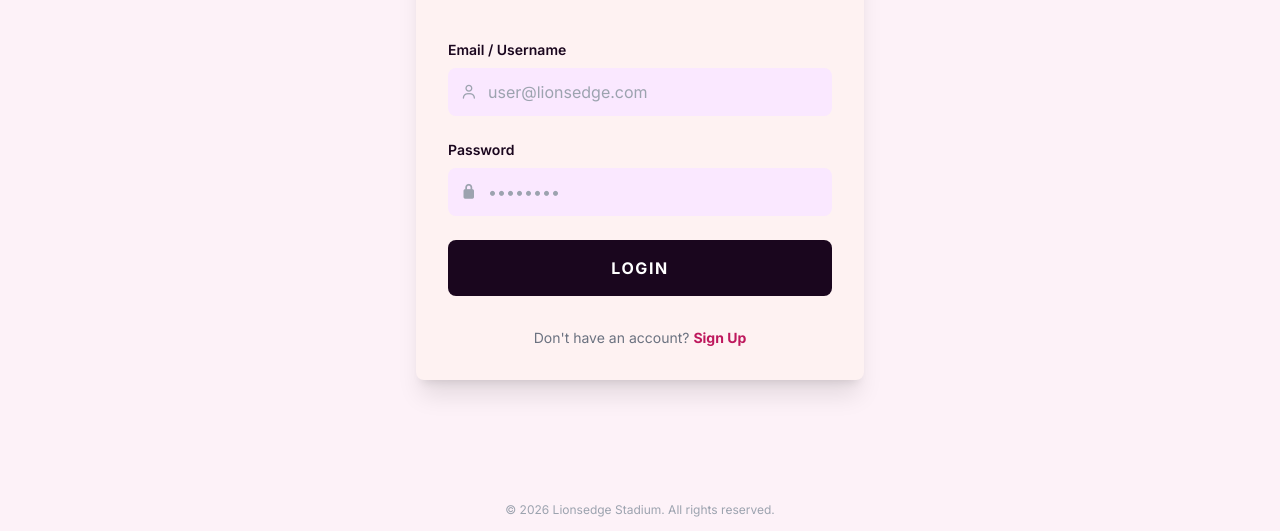
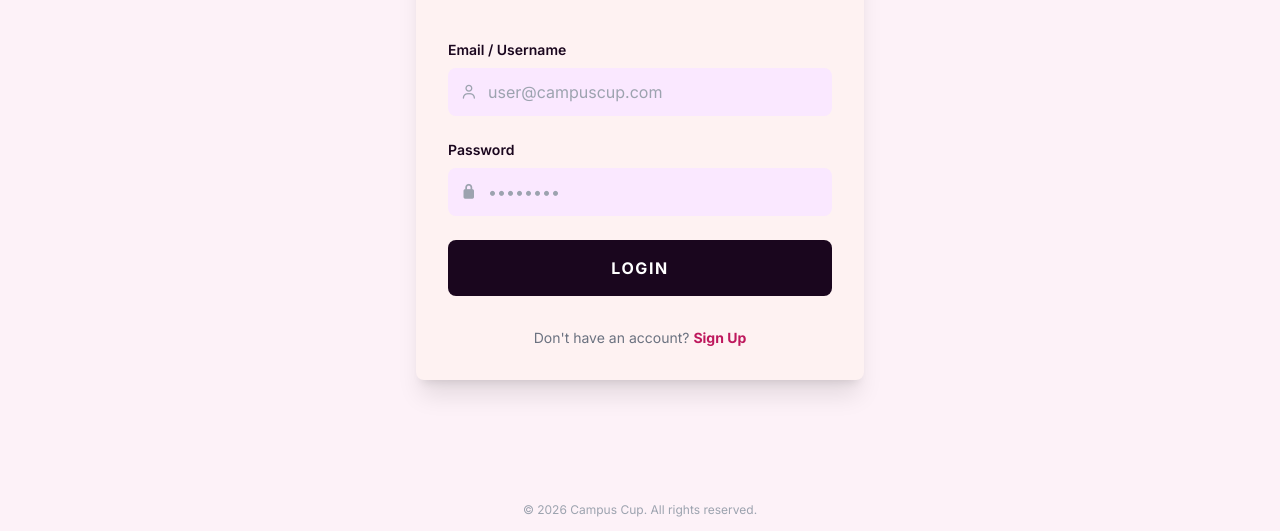
Before and after one commit to OlujimiA/campuscup, a React (Vite) app: page /login in a window 1280 px wide. Shown: the part 266-797 px from the top of the page. Built offline with nearby package versions, Linux system fonts and the light colour scheme.

Commit message:
Rebrand from Lion's Edge to Campus Cup

```diff
--- a/src/Login.tsx
+++ b/src/Login.tsx
@@ -72,7 +72,7 @@ function Login({ onLogin }: LoginProps) {
               <label className="block text-[#1a061e] text-sm font-semibold mb-2">Email / Username</label>
               <div className="relative">
                 <span className="absolute inset-y-0 left-0 flex items-center pl-3 text-gray-400"><i className="far fa-user text-sm"></i></span>
-                <input type="text" value={email} onChange={(e) => setEmail(e.target.value)} className="input-field w-full pl-10 pr-4 py-3 rounded-lg focus:outline-none" placeholder="user@lionsedge.com" required />
+                <input type="text" value={email} onChange={(e) => setEmail(e.target.value)} className="input-field w-full pl-10 pr-4 py-3 rounded-lg focus:outline-none" placeholder="user@campuscup.com" required />
               </div>
             </div>
             <div>
@@ -89,7 +89,7 @@ function Login({ onLogin }: LoginProps) {
           </div>
         </div>
       </main>
-      <footer className="text-center p-4 text-gray-400 text-xs">© 2026 Lionsedge Stadium. All rights reserved.</footer>
+      <footer className="text-center p-4 text-gray-400 text-xs">© 2026 Campus Cup. All rights reserved.</footer>
     </div>
   );
 }
--- a/src/Profile.tsx
+++ b/src/Profile.tsx
@@ -31,7 +31,7 @@ function Profile() {
 
   const firstName = currentUser?.firstName || 'John';
   const lastName = currentUser?.lastName || 'Davis';
-  const email = currentUser?.email || 'user@lionsedge.com';
+  const email = currentUser?.email || 'user@campuscup.com';
 
   return (
     <div className="min-h-screen flex flex-col overflow-x-hidden">
```
